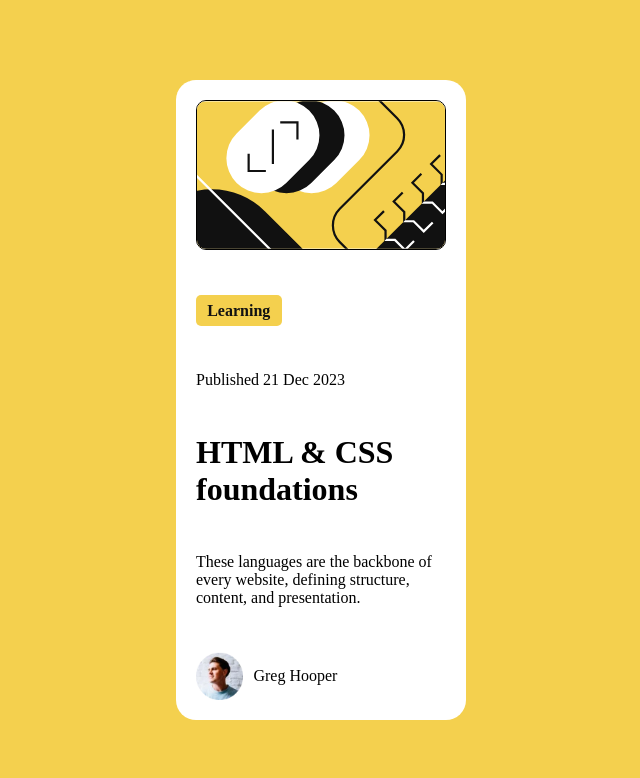
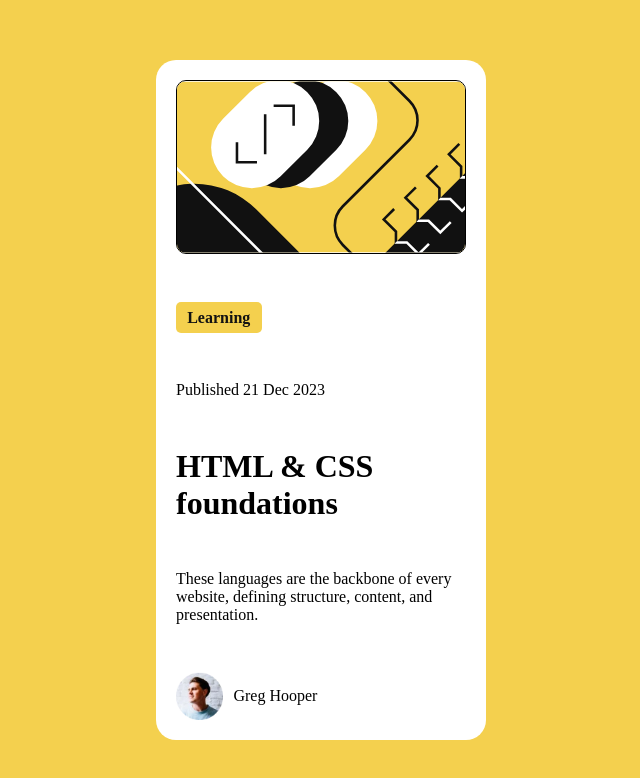
Before and after one commit to data-dev05/blog-preview-card, a plain HTML site: page index.html in a window 1280 px wide. Shown: the whole page, without its empty margins (319-959 px from the left). Drawn offline with Linux system fonts and the light colour scheme.

Commit message:
version 1

```diff
--- a/sass/style.scss
+++ b/sass/style.scss
@@ -20,8 +20,10 @@ body {
     main {
         background-color: $white;
         padding: 20px;
-        height: 80vh;
-        max-width: 290px;
+        height: 85vh;
+        width: 90%;
+        max-width: 330px;
+        min-width: 300px;
         border-radius: 20px;
         display: flex;
         flex-direction: column;
@@ -44,6 +46,11 @@ body {
             text-decoration: none;
         }
 
+
+        p {
+            font-size: 16px;
+        }
+
         figure{
             display: flex;
             align-items: center;
```
Also changed, not shown: css/style.css, 1 other file.
